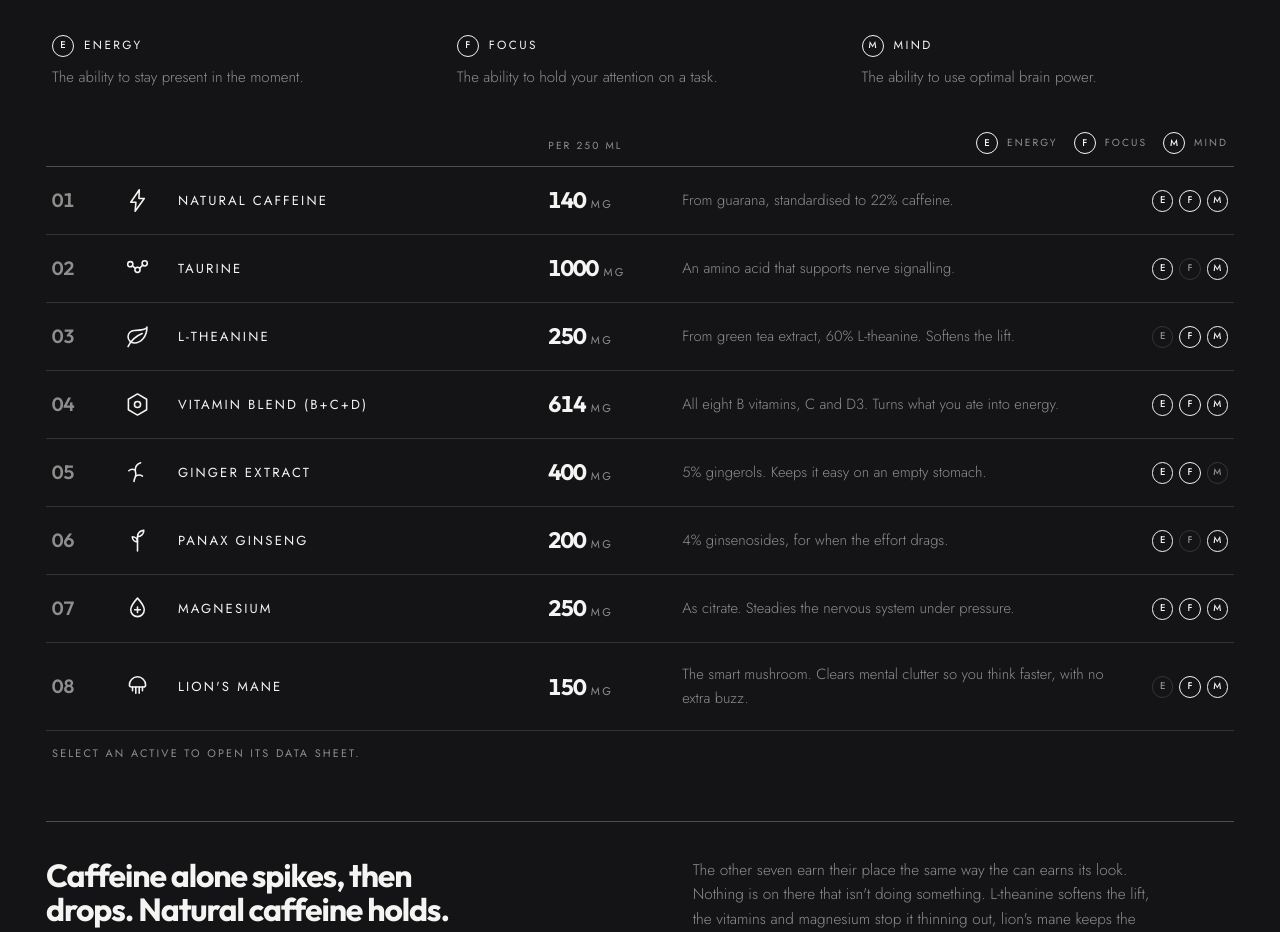
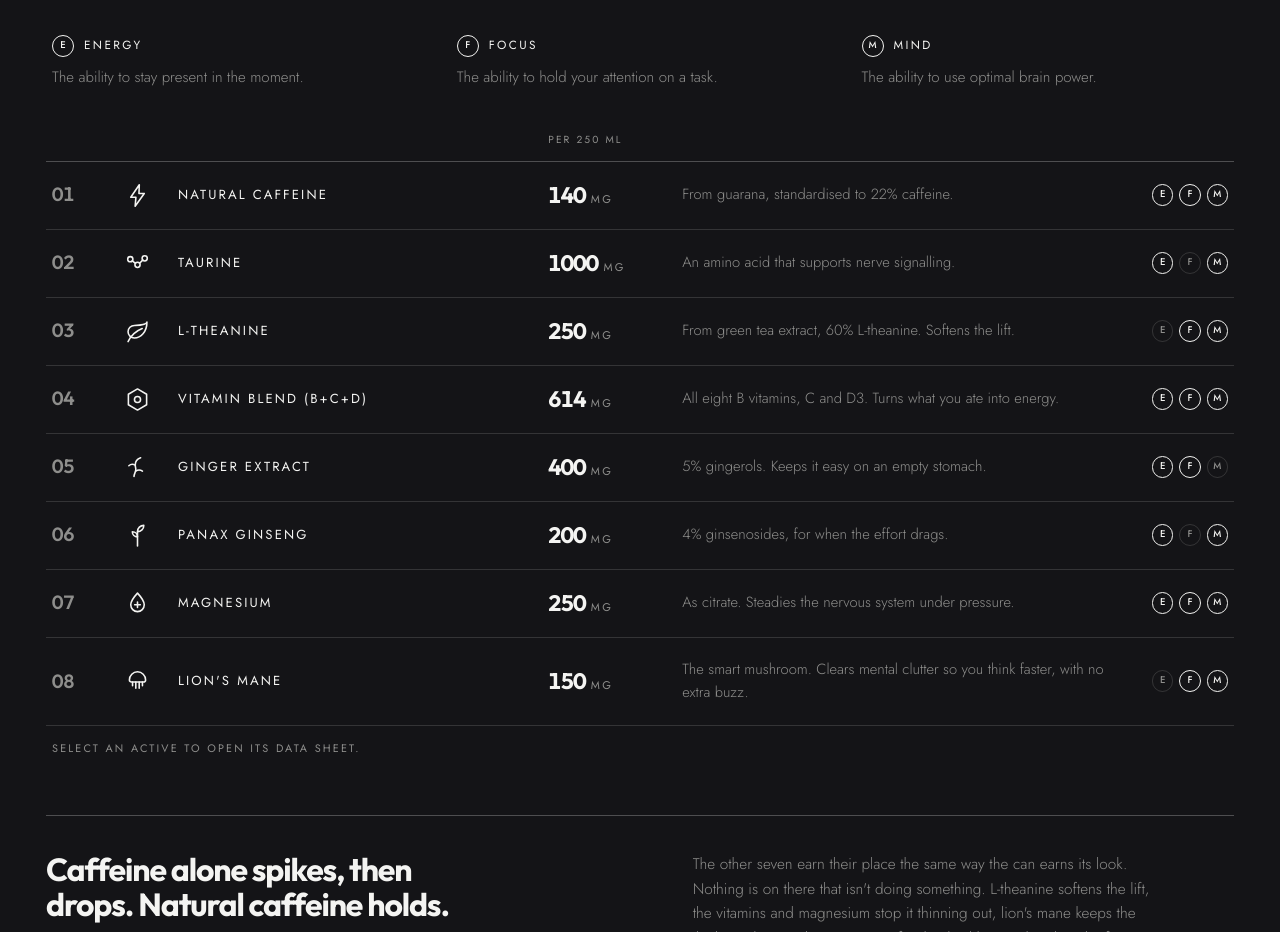
Before and after one commit to rafusk4/Concentr8-website, a plain HTML site: page index.html in a window 1280 px wide. Shown: the part 2900-3832 px from the top of the page. Drawn offline with Linux system fonts and the light colour scheme.

Commit message:
Remove duplicate small E/F/M key (keep large legend)

```diff
--- a/index.html
+++ b/index.html
@@ -589,7 +589,6 @@ input:focus-visible,select:focus-visible,textarea:focus-visible{outline:2px soli
       </dl>
 
       <div class="key">
-        <span class="key-legend"><span><b>E</b>Energy</span><span><b>F</b>Focus</span><span><b>M</b>Mind</span></span>
         <span class="key-note">Per 250 ml</span>
       </div>
       <ol class="ings">
```
